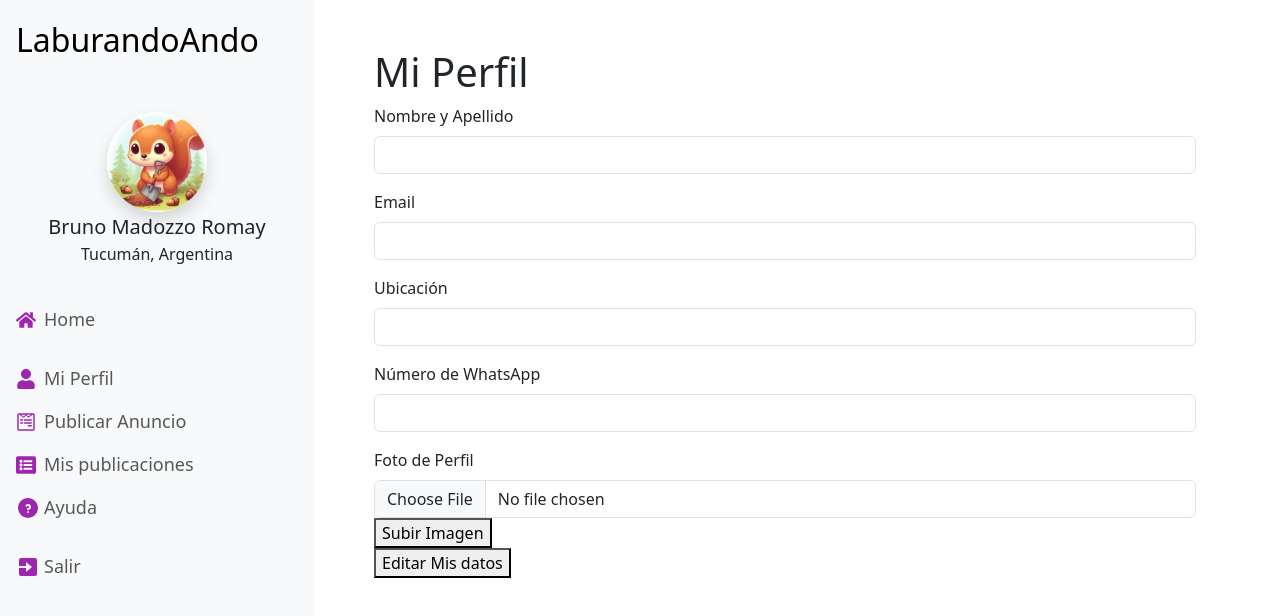
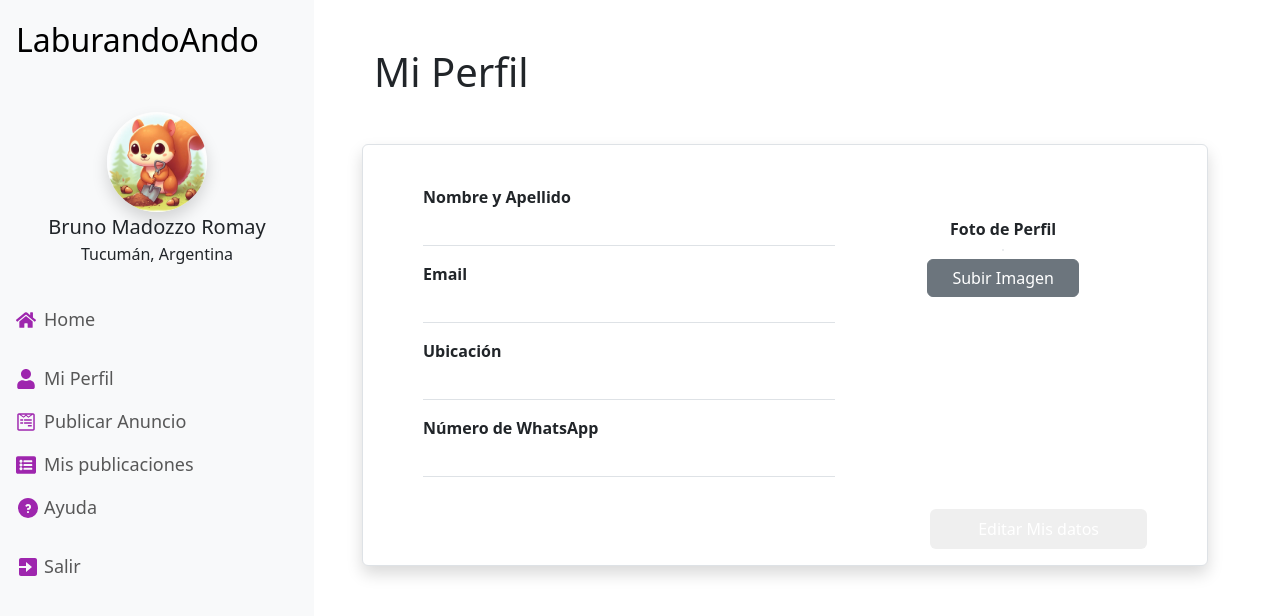
Before and after one commit to FranprzDev/LaburandoAndo, a React (Vite) app: page /mi-perfil in a window 1280 px wide. Shown: the top 616 px of the page. Built offline with nearby package versions, Linux system fonts and the light colour scheme.

Commit message:
aplique grilla en formulario de cp FormularioPerfilProfesional y estilice con bootstrap a inputs, labels, img de perfil y botones

```diff
--- a/src/components/profesional/FormularioPerfilProfesional.jsx
+++ b/src/components/profesional/FormularioPerfilProfesional.jsx
@@ -2,62 +2,72 @@ import { Form } from "react-bootstrap";
 
 const FormularioPerfilProf = () => {
   return (
-    <Form>
+    <Form className="row gy-3 mt-2 mt-md-5 bg-white shadow rounded-2 px-3 px-xl-5 pb-3 mt-lg-2 pt-4 mt-xl-5 border">
+      <div className="col-lg-7">
         <Form.Group className="mb-3">
-          <Form.Label htmlFor="name" className="">
+          <Form.Label htmlFor="name" className="text-md-center w-100 text-lg-start fw-bold mb-0 ">
             Nombre y Apellido
           </Form.Label>
           <Form.Control
             type="text"
             id="name"
+            className="px-0 border-start-0 border-end-0 border-top-0 border-bottom rounded-0"
           />
         </Form.Group>
         <Form.Group className="mb-3">
-          <Form.Label htmlFor="email" className="">
+          <Form.Label htmlFor="email" className="text-md-center w-100 text-lg-start fw-bold mb-0 ">
             Email
           </Form.Label>
           <Form.Control
             type="email"
             id="email"
+            className="px-0 border-start-0 border-end-0 border-top-0 border-bottom rounded-0"
           />
         </Form.Group>
         <Form.Group className="mb-3">
-          <Form.Label htmlFor="ubication" className="">
+          <Form.Label htmlFor="ubication" className="text-md-center w-100 text-lg-start fw-bold mb-0 ">
             Ubicación
           </Form.Label>
           <Form.Control
             type="text"
             id="ubication"
+            className="px-0 border-start-0 border-end-0 border-top-0 border-bottom rounded-0"
           />
         </Form.Group>
         <Form.Group className="mb-3">
-          <Form.Label htmlFor="wpp" className="">
+          <Form.Label htmlFor="wpp" className="text-md-center w-100 text-lg-start fw-bold mb-0 ">
             Número de WhatsApp
           </Form.Label>
           <Form.Control
             type="text"
             id="wpp"
+            className="px-0 border-start-0 border-end-0 border-top-0 border-bottom rounded-0"
           />
         </Form.Group>
-        <Form.Group className="">
-          <Form.Label htmlFor="wpp" className="">
+      </div>
+      <div className="col-lg-5 mt-lg-5">
+        <Form.Group className="mb-3 d-flex flex-column justify-content-center align-items-md-center gap-2">
+          <Form.Label htmlFor="wpp" className="text-md-center w-100 fw-bold mb-0 ">
             Foto de Perfil
           </Form.Label>
           <img
             src=""
             alt=""
+            className="border rounded-circle"
           />
-          <Form.Control type="file" id="file" />
-          <button className="">
+          <Form.Control type="file" className="d-none" id="file" />
+          <button className="btn rounded-2 btn-secondary px-4">
             Subir Imagen
           </button>
         </Form.Group>
-      <div className="">
-        <button type="submit" className="">
+      </div>
+      <div className="d-flex justify-content-end justify-content-md-center justify-content-lg-end d-block w-100">
+        <button type="submit" className="px-3 px-md-5 py-2 rounded-2 text-white border-0">
           Editar Mis datos
         </button>
       </div>
     </Form>
+
   );
 };
 
```
